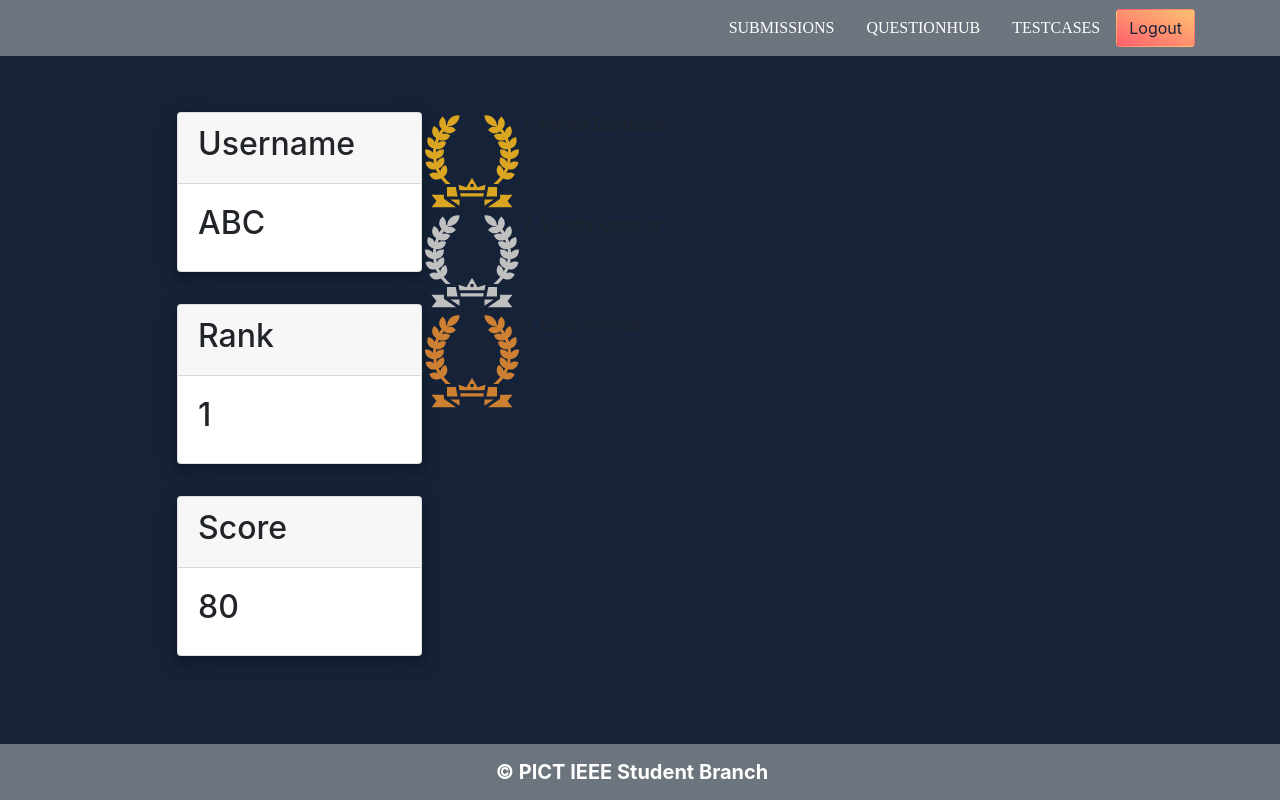
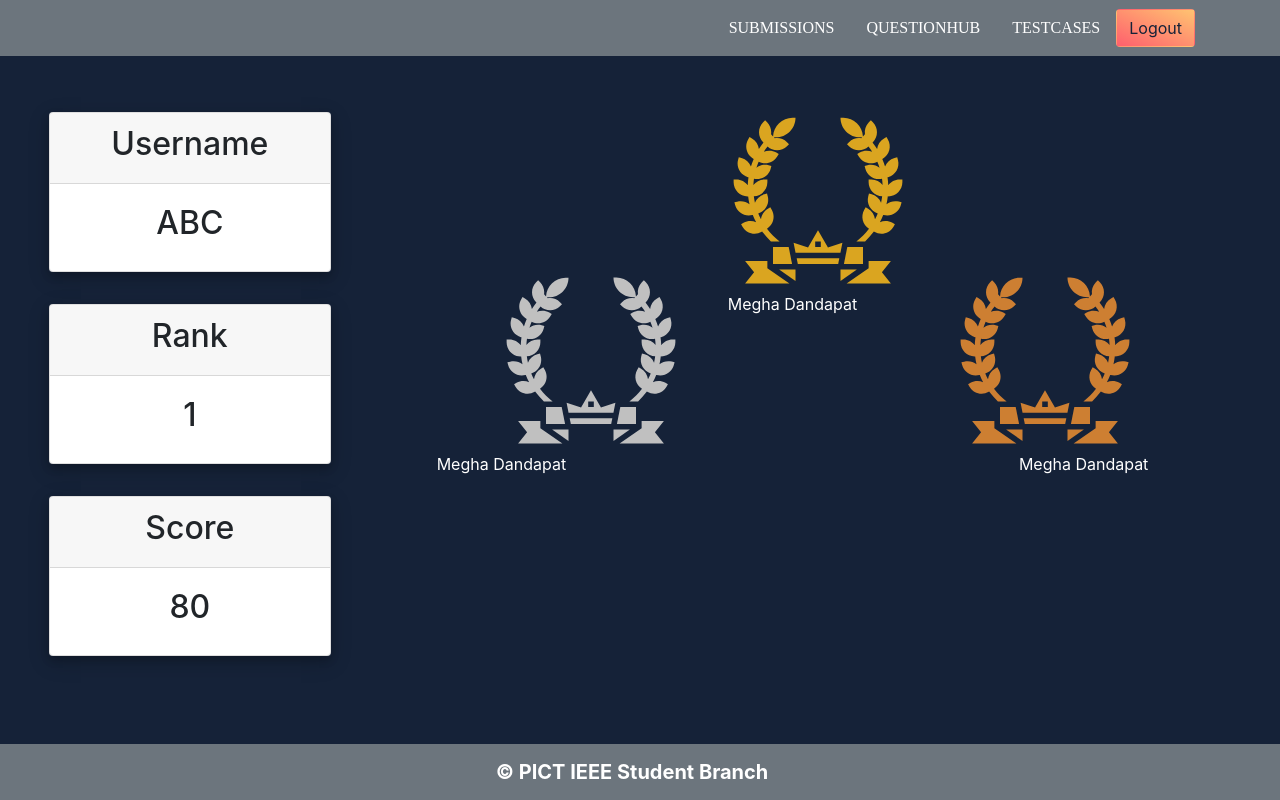
Before and after one commit to meghadandapat/CTD-RC2-Frontend, a React (Create React App) app: page /result in a window 1280 px wide. Built offline with nearby package versions, Linux system fonts and the light colour scheme.

Commit message:
Results modified

```diff
--- a/src/components/Result/Result.css
+++ b/src/components/Result/Result.css
@@ -1,13 +1,30 @@
 .resultcard{
     width: 22vw;
     margin-bottom: 4vh;
-    margin-left: 15vw;
+    margin-left: 5vw;
+    text-align: center;
     z-index: -1;
-   height: 20vh;
-
+    height: 20vh;
     box-shadow: 0 4px 8px 0 rgba(0, 0, 0, 0.16), 0 6px 20px 0 rgba(0, 0, 0, 0.2);
 }
 .resultpage{
     margin-top: 0em;
     overflow-x: hidden;
 }
+.svgs{
+    width: 180px;
+    height: 180px;
+    color: white;
+}
+.svg-down{
+    margin-top: 20vh;
+}
+.silver{
+    margin-left: 5vw;
+}
+.bronze{
+    margin-left: -5vw;
+}
+.svg-rank{
+    color: white;
+}
--- a/src/components/Result/Result.js
+++ b/src/components/Result/Result.js
@@ -9,20 +9,35 @@ import bronze from '../svgs/Bronze.svg'
 
 const Result = () => {
     return (
-        <div className="fluid-container resultpage">
+        <div className="fluid-container resultpage ">
 
             <div className="row" style={{marginTop:"7vh"}}>
-                <div className="col-sm-4">
+                <div className="col-sm-4 ">
                     <div className="row"><Resultcards header="Username" result="ABC"/></div>
                     <div className="row"><Resultcards header="Rank" result="1"/></div>
                     <div className="row"><Resultcards header="Score" result="80"/></div>
                 </div>
                 <div className="col-sm-8">
+                    <div className="row ">
+                        <div className="col">
+                        <img className="svgs silver svg-down" src ={silver} alt="My Happy SVG"/>
+                        <p className="svg-rank">Megha Dandapat</p>
+                        </div>
+                        <div className="col">
+                        <img className="svgs" src ={gold} alt="My Happy SVG"/>
+                        <p className="svg-rank">Megha Dandapat</p>
+                        </div>
+                        <div className="col">
+                        <img className="svgs bronze svg-down" src ={bronze} alt="My Happy SVG"/>
+                        <p className="svg-rank">Megha Dandapat</p>
+                        </div>
+
+                    </div>
+
+                    {/* <div className="row">
+                    <img className="svgs" src ={silver} alt="My Happy SVG"/>2. Varada kalaskar</div>
                     <div className="row">
-                    <img src ={gold} style={{width:"100px",height:"100px"}} alt="My Happy SVG"/><span>1. Megha Dandapat</span></div>
-                    <div className="row">
-                    <img src ={silver} style={{width:"100px",height:"100px"}} alt="My Happy SVG"/>2. Varada kalaskar</div>
-                    <div className="row"> <img src ={bronze} style={{width:"100px",height:"100px"}} alt="My Happy SVG"/>3. Esha Anvekar</div>
+                    <img className="svgs" src ={bronze} alt="My Happy SVG"/>3. Esha Anvekar</div> */}
             </div>
             </div>
             </div>
```
Also changed, not shown: 1 other file (tests, documents, lock files or other folders).
